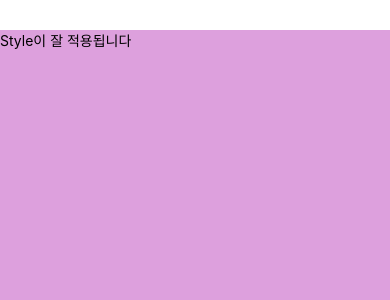
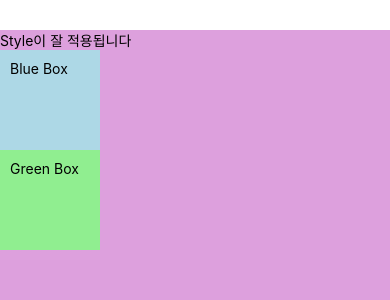
Before and after one commit to liebespaar93/react_native_r3f, a React Native app: screen / in a window 390 px wide. Shown: the top 300 px of the page. Built offline with nearby package versions, Linux system fonts and the light colour scheme.

Commit message:
add mutiple styles

```diff
--- a/components/tutorial/StyleSheetTutorial.tsx
+++ b/components/tutorial/StyleSheetTutorial.tsx
@@ -4,13 +4,30 @@ import { StyleSheet, Text, View } from 'react-native'
 function StyleSheetTutorial() {
   return (
     <View style={styles.container}>
-        <Text>Style이 잘 적용됩니다</Text>
+      <Text>Style이 잘 적용됩니다</Text>
+      <View style={[styles.box, styles.lightblue]}>
+        <Text>Blue Box</Text>
+      </View>
+      <View style={[styles.box, styles.lightgreen]}>
+        <Text>Green Box</Text>
+      </View>
     </View>
   )
 }
 
 const styles = StyleSheet.create({
-  container: { flex: 1, backgroundColor:"plum", width:"100%" }
+  container: { flex: 1, backgroundColor: "plum", width: "100%" },
+  box: {
+    width: 100,
+    height: 100,
+    padding: 10,
+  },
+  lightblue: {
+    backgroundColor: 'lightblue',
+  },
+  lightgreen: {
+    backgroundColor: 'lightgreen',
+  }
 })
 
 export default StyleSheetTutorial
```
Also changed, not shown: 1 other file (tests, documents, lock files or other folders).
